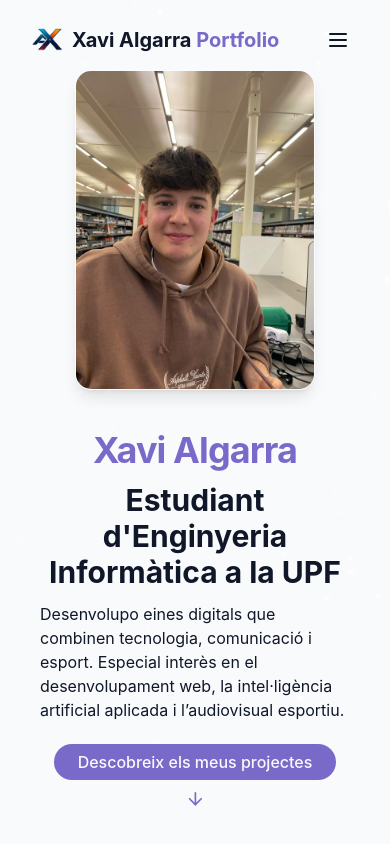
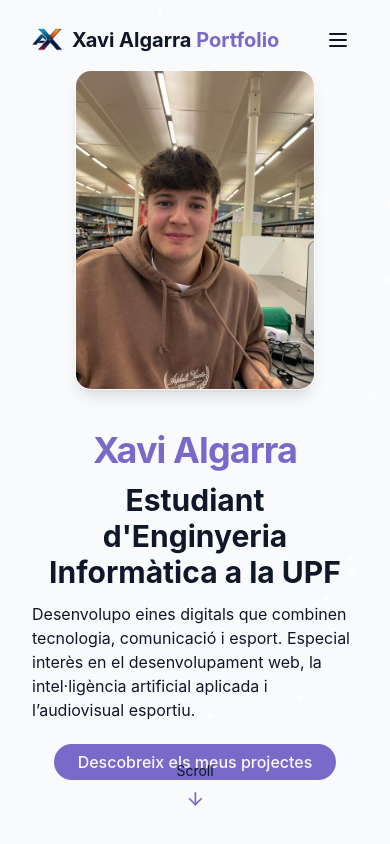
Before and after one commit to xavialgarraa/portfolio-react, a React (Vite) app: page / in a window 390 px wide. Shown: the top 844 px of the page. Built offline with nearby package versions, Linux system fonts and the light colour scheme.

Commit message:
bug menu in mobile

```diff
--- a/src/components/HeroSection.jsx
+++ b/src/components/HeroSection.jsx
@@ -5,11 +5,11 @@ export const HeroSection = () => {
   return (
     <section
       id="hero"
-      className="relative min-h-screen flex items-center justify-center px-6 overflow-hidden"
+      className="relative min-h-screen flex flex-col items-center justify-center px-4"
     >
 
       {/* Contenido principal */}
-      <div className="z-50 relative max-w-6xl mx-auto w-full flex flex-col md:flex-row items-center justify-center gap-10 px-4 md:px-8 py-12">
+      <div className="z-10 relative max-w-4xl mx-auto w-full flex flex-col md:flex-row items-center justify-center gap-10 px-4 md:px-8 py-12">
         {/* Imagen lateral rectangular */}
         <img
           src={Icono}
--- a/src/components/Navbar.jsx
+++ b/src/components/Navbar.jsx
@@ -86,13 +86,15 @@ export const Navbar = () => {
         {/* Menú móvil */}
         <div
             className={cn(
-            "fixed inset-0 bg-background/95 backdrop-blur-md z-40 flex flex-col items-center justify-center",
+                "fixed inset-0 top-0 h-screen w-full z-40 bg-background/95 backdrop-blur-md",
+                "flex flex-col items-center justify-center overflow-y-auto",
                 "transition-all duration-300 md:hidden",
                 isMenuOpen
                 ? "opacity-100 pointer-events-auto"
                 : "opacity-0 pointer-events-none"
             )}
         >
+
           <div className="flex flex-col space-y-8 text-xl items-center">
             {navItems.map((item) => (
               <a
```
Lines whose indentation alone changed are shown as unchanged.
